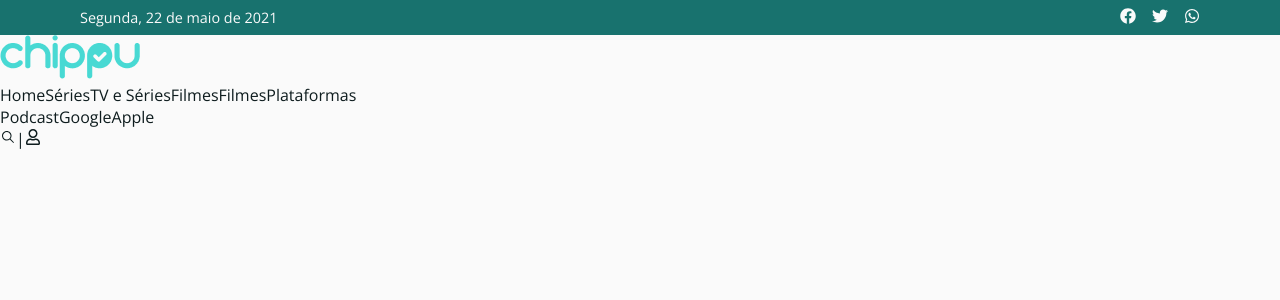
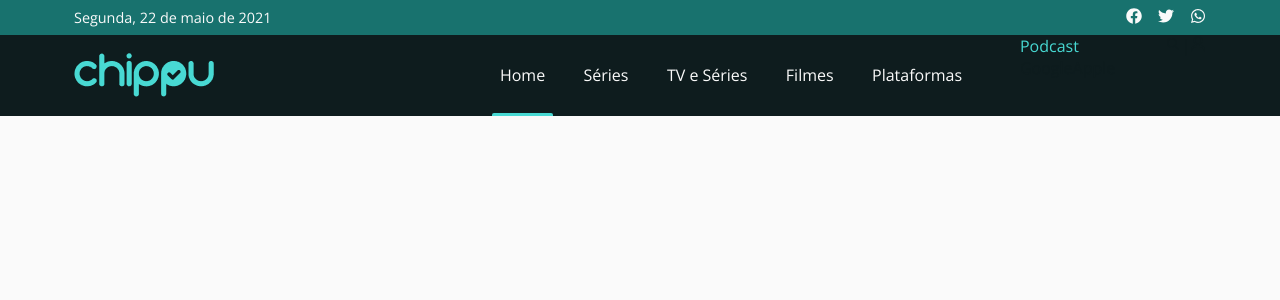
Before and after one commit to DrZanuff/NewChippuTest, a React (Create React App) app: page / in a window 1280 px wide. Shown: the top 300 px of the page. Built offline with nearby package versions, Linux system fonts and the light colour scheme.

Commit message:
header almost done

```diff
--- a/src/components/Header/index.tsx
+++ b/src/components/Header/index.tsx
@@ -1,9 +1,34 @@
+/* eslint-disable jsx-a11y/anchor-is-valid */
 import { FaTwitter , FaFacebook , FaWhatsapp , FaRegUser } from 'react-icons/fa';
 import { IoIosSearch } from 'react-icons/io';
+import { useState } from 'react';
 import './style.scss';
 import Logo from '../../images/Chippu2.png';
 
+
+
 export function Header(){
+
+    const [ selectedMenu , setSelectedMenu ] = useState<Array<boolean>>(
+        [
+            true,
+            false,
+            false,
+            false,
+            false
+        ]
+    )
+
+    function handleMenuClick(i : number) {
+        const newMenu = selectedMenu.map( (menu ,index) => {
+            if (i === index){
+                return true;
+            } else {
+                return false;
+            }
+        })
+        setSelectedMenu(newMenu)
+    }
 
     return(
         <div className="header-top">
@@ -19,16 +44,37 @@ export function Header(){
 
             <div className="header-dark">
                 <img src={Logo} alt="Chippu Logo" />
-                <nav>
-                    <a href="#">Home</a>
-                    <a href="#">Séries</a>
-                    <a href="#">TV e Séries</a>
-                    <a href="#">Filmes</a>
-                    <a href="#">Filmes</a>
-                    <a href="#">Plataformas</a>
+                <nav className='navigation'>
+                    <a
+                    href="#"
+                    className={ selectedMenu[0] ? 'active' : ''}
+                    onClick={ ()=> handleMenuClick(0) }
+                    >Home</a>
+
+                    <a
+                    href="#"
+                    className={ selectedMenu[1] ? 'active' : ''}
+                    onClick={ ()=> handleMenuClick(1) }
+                    >Séries</a>
+
+                    <a
+                    href="#"
+                    className={ selectedMenu[2] ? 'active' : ''}
+                    onClick={ ()=> handleMenuClick(2) }
+                    >TV e Séries</a>
+
+                    <a href="#"
+                    className={ selectedMenu[3] ? 'active' : ''}
+                    onClick={ ()=> handleMenuClick(3) }
+                    > Filmes</a>
+
+                    <a href="#"
+                    className={ selectedMenu[4] ? 'active' : ''}
+                    onClick={ ()=> handleMenuClick(4) }
+                    >Plataformas</a>
                 </nav>
 
-                <nav>
+                <nav className="stores">
                     <span>Podcast</span>
                     <a href="#">Google</a>
                     <a href="#">Apple</a>
--- a/src/components/Header/style.scss
+++ b/src/components/Header/style.scss
@@ -1,7 +1,7 @@
 .header-light {
     display: flex;
     justify-content: space-between;
-    padding: 0.5rem 5rem;
+    padding: 0.5rem 4.625rem;
     background: var(--primary-dark);
 
     time {
@@ -15,3 +15,53 @@
     }
 
 }
+
+.header-dark {
+    display: flex;
+    justify-content: space-between;
+    padding: 0 4.625rem;
+    background: var(--primary-dark2);
+
+    img {
+        margin: 18.42px 0;
+        min-height: 43.16px;
+    }
+
+    .navigation {
+        display: flex;
+        color: var(--white);
+        align-items: center;
+        gap: 1.4rem;
+        margin-left: 14.25rem;
+
+        a {
+            display: inline-block;
+            position: relative;
+            padding: 0 0.5rem;
+            height: 5rem;
+            line-height: 5rem;
+        }
+
+        .active::after {
+            content: '';
+            height: 3px;
+            border-radius: 2px 2px 0 0;
+            width: 100%;
+            position: absolute;
+            bottom: 1px;
+            left: 0;
+            bottom: -1px;
+            background: var(--primary);
+        }
+
+    }
+
+}
+
+.stores {
+    span {
+        color: var(--primary);
+        display: flex;
+        align-items: center;
+    }
+}
```
